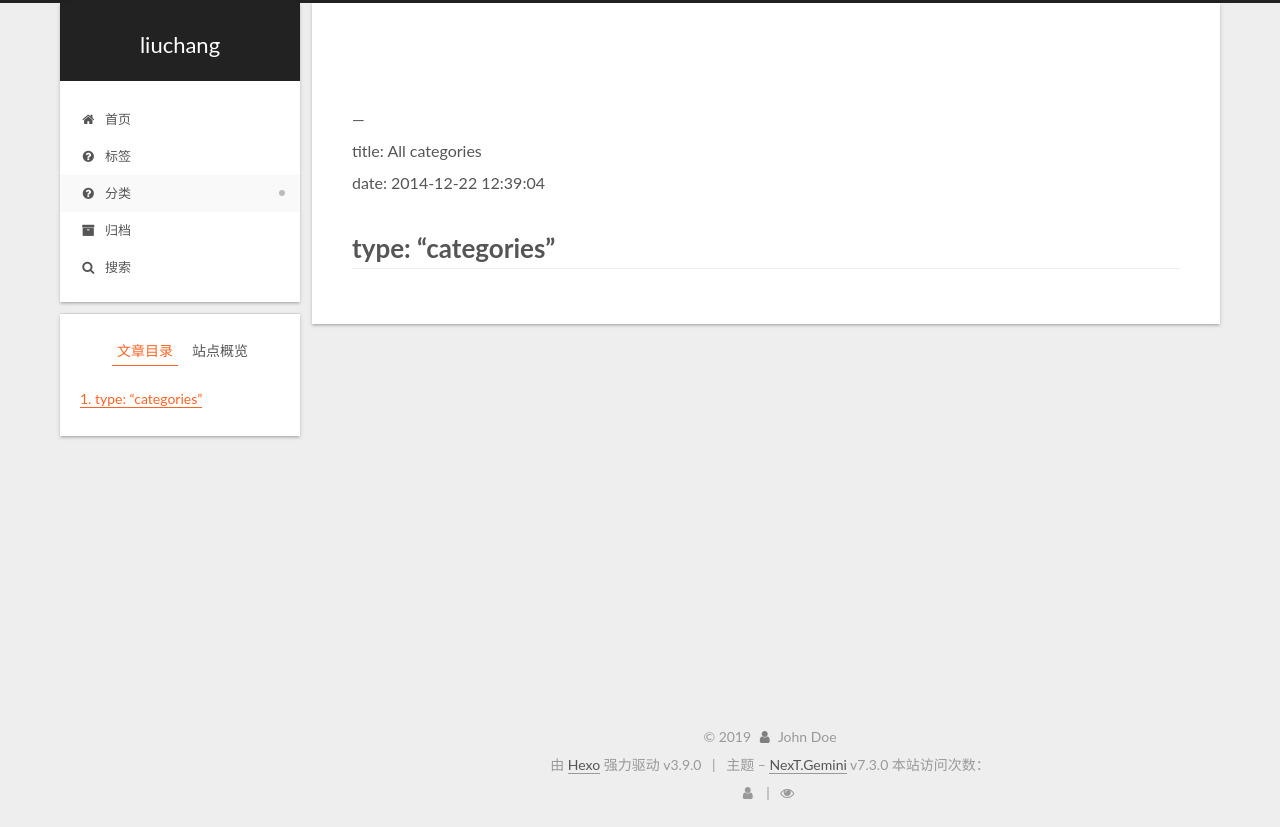
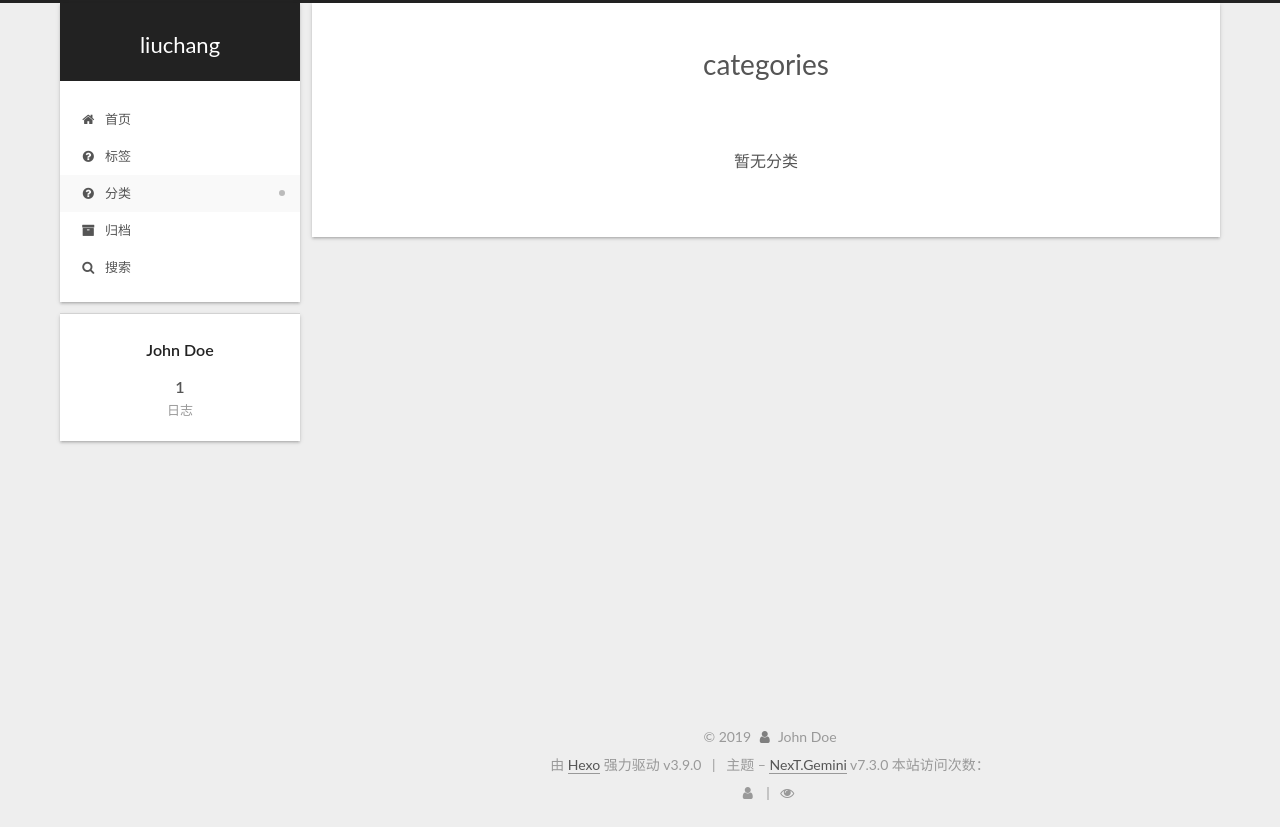
Before and after one commit to CL-lau/liuchang56789.github.io, a plain HTML site: page categories/index.html in a window 1280 px wide. Drawn offline with Linux system fonts and the light colour scheme; some packages are replaced by stand-ins of ours; a script that the page names is missing.

Commit message:
Site updated: 2019-08-02 08:30:12

```diff
--- a/categories/index.html
+++ b/categories/index.html
@@ -57,17 +57,14 @@
   };
 </script>
 
-  <meta name="description" content="—title: All categoriesdate: 2014-12-22 12:39:04 type: “categories”">
-<meta property="og:type" content="website">
-<meta property="og:title" content="liuchang">
+  <meta property="og:type" content="website">
+<meta property="og:title" content="categories">
 <meta property="og:url" content="http://yoursite.com/categories/index.html">
 <meta property="og:site_name" content="liuchang">
-<meta property="og:description" content="—title: All categoriesdate: 2014-12-22 12:39:04 type: “categories”">
 <meta property="og:locale" content="zh-CN">
-<meta property="og:updated_time" content="2019-08-01T14:29:43.822Z">
+<meta property="og:updated_time" content="2019-08-02T00:30:00.021Z">
 <meta name="twitter:card" content="summary">
-<meta name="twitter:title" content="liuchang">
-<meta name="twitter:description" content="—title: All categoriesdate: 2014-12-22 12:39:04 type: “categories”">
+<meta name="twitter:title" content="categories">
   <link rel="canonical" href="http://yoursite.com/categories/">
 
 
@@ -77,7 +74,7 @@
   };
 </script>
 
-  <title> | liuchang</title>
+  <title>categories | liuchang</title>
 
 
 
@@ -261,7 +258,7 @@
     <div class="post-block page">
       <header class="post-header">
 
-<h1 class="post-title" itemprop="name headline">
+<h1 class="post-title" itemprop="name headline">categories
 
 </h1>
 
@@ -277,8 +274,16 @@
 
       <div class="post-body">
 
-          <p>﻿﻿﻿﻿﻿﻿﻿﻿﻿﻿﻿﻿﻿﻿﻿—<br>title: All categories<br>date: 2014-12-22 12:39:04</p>
-<h2 id="type-“categories”"><a href="#type-“categories”" class="headerlink" title="type: “categories”"></a>type: “categories”</h2>
+          <div class="category-all-page">
+            <div class="category-all-title">
+
+
+              暂无分类
+            </div>
+            <div class="category-all">
+
+            </div>
+          </div>
 
       </div>
 
@@ -310,17 +315,8 @@
 
   <aside id="sidebar" class="sidebar">
     <div class="sidebar-inner">
-        <ul class="sidebar-nav motion-element">
-          <li class="sidebar-nav-toc sidebar-nav-active" data-target="post-toc-wrap">
-            文章目录
-          </li>
-          <li class="sidebar-nav-overview" data-target="site-overview-wrap">
-            站点概览
-          </li>
-        </ul>
 
-
-      <div class="site-overview-wrap sidebar-panel">
+      <div class="site-overview-wrap sidebar-panel sidebar-panel-active">
         <div class="site-overview">
 
           <div class="site-author motion-element" itemprop="author" itemscope itemtype="http://schema.org/Person">
@@ -343,23 +339,6 @@
 
         </div>
       </div>
-      <!--noindex-->
-        <div class="post-toc-wrap motion-element sidebar-panel sidebar-panel-active">
-          <div class="post-toc">
-
-
-
-
-
-
-
-              <div class="post-toc-content"><ol class="nav"><li class="nav-item nav-level-2"><a class="nav-link" href="#type-“categories”"><span class="nav-number">1.</span> <span class="nav-text">type: “categories”</span></a></li></ol></div>
-
-
-          </div>
-        </div>
-      <!--/noindex-->
-
 
     </div>
   </aside>
```
